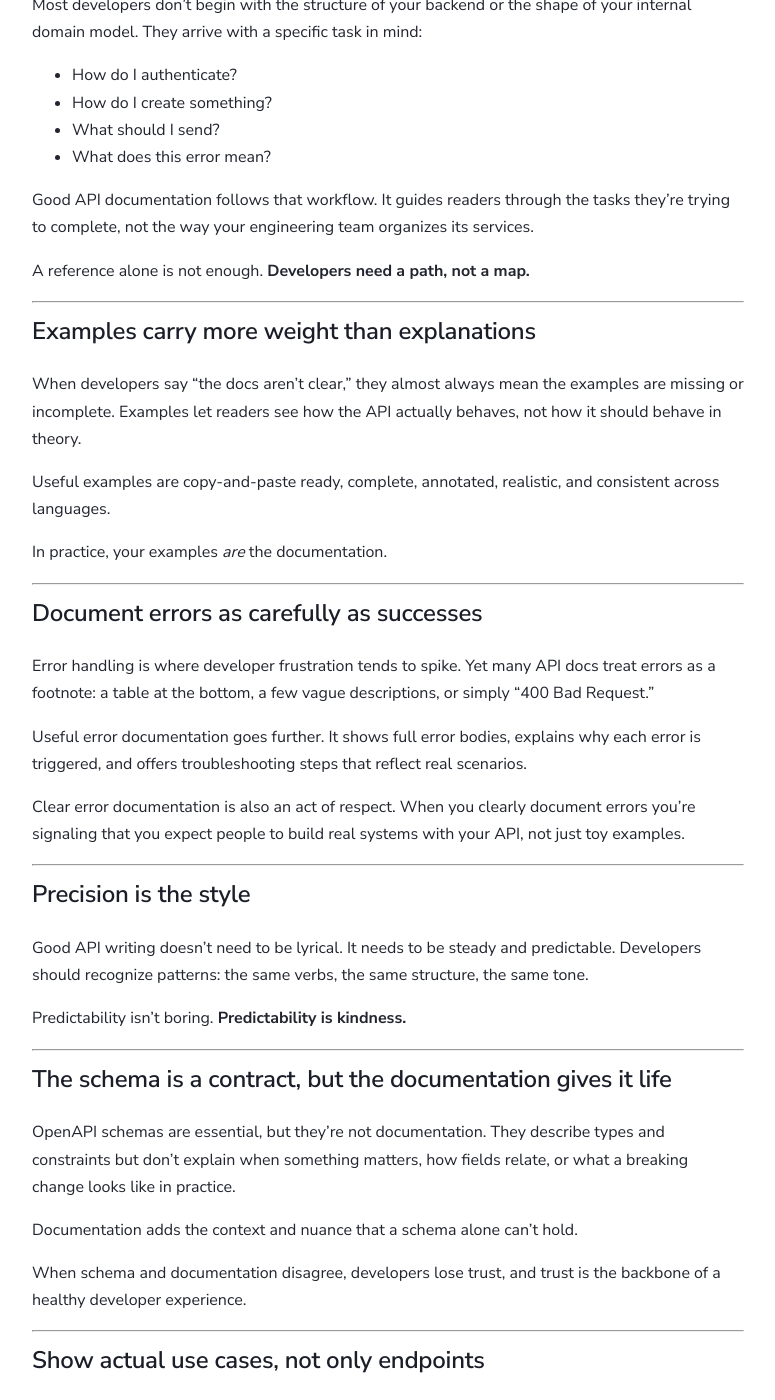
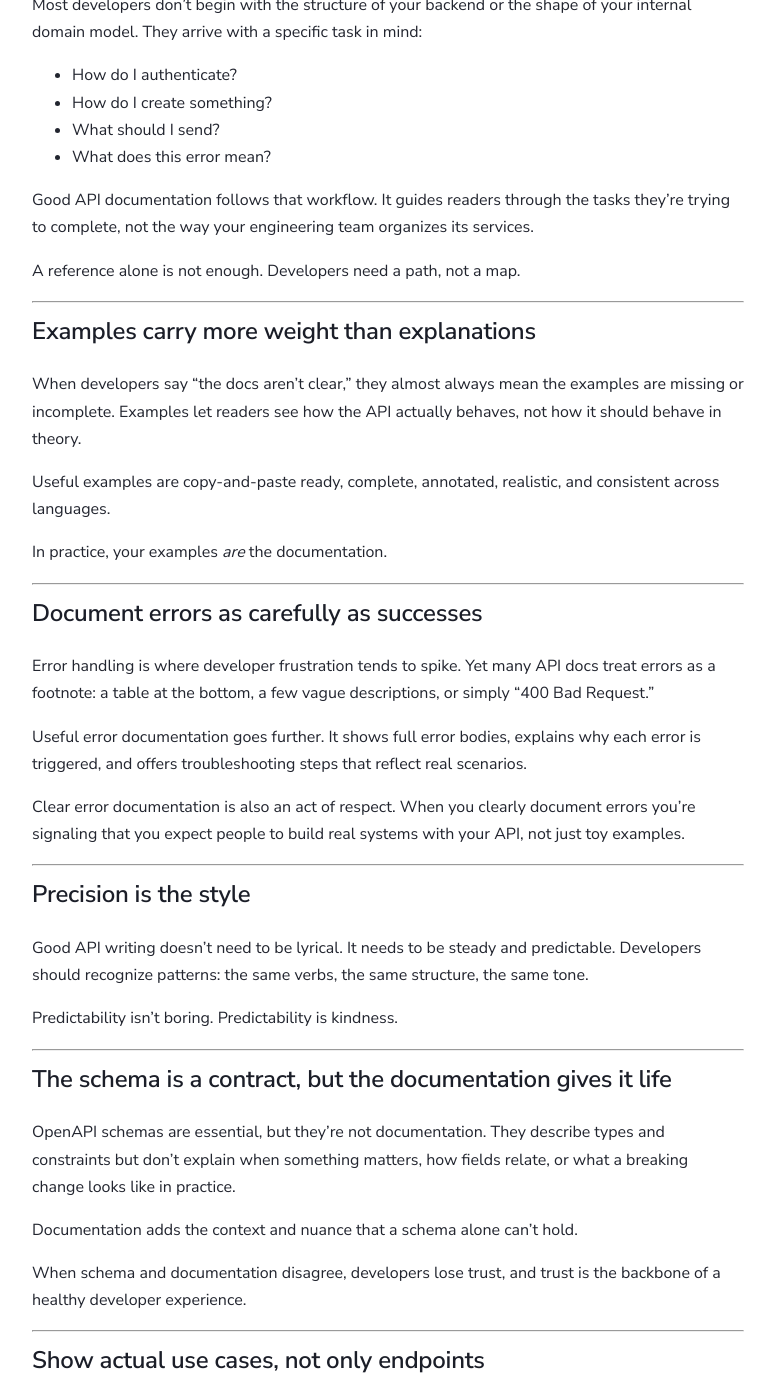
Before and after one commit to PoemaValente/tech-writing-reviews, a Jekyll site: the page built from _posts/2025-01-17-api-docs-best-practices.md, in a window 1280 px wide and 1400 px high, scrolled down 990 px. Shown: the whole window, without its empty margins (92-867 px from the left). Built offline with Jekyll 4.4.1, drawn with Linux system fonts in a browser that asks for light colours.

```diff
--- a/_posts/2025-01-17-api-docs-best-practices.md
+++ b/_posts/2025-01-17-api-docs-best-practices.md
@@ -26,7 +26,7 @@ Most developers don’t begin with the structure of your backend or the shape of
 
 Good API documentation follows that workflow. It guides readers through the tasks they’re trying to complete, not the way your engineering team organizes its services.
 
-A reference alone is not enough. **Developers need a path, not a map.**
+A reference alone is not enough. Developers need a path, not a map.
 
 ---
 
@@ -54,7 +54,7 @@ Clear error documentation is also an act of respect. When you clearly document e
 
 Good API writing doesn’t need to be lyrical. It needs to be steady and predictable. Developers should recognize patterns: the same verbs, the same structure, the same tone.
 
-Predictability isn’t boring. **Predictability is kindness.**
+Predictability isn’t boring. Predictability is kindness.
 
 ---
 
```
